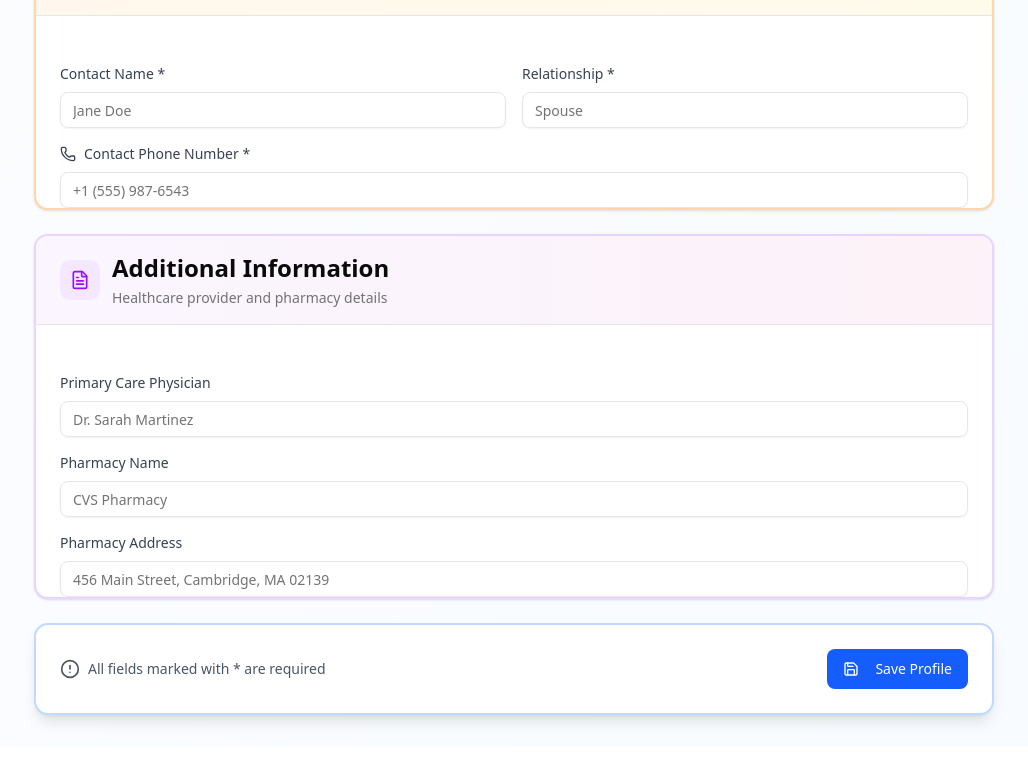
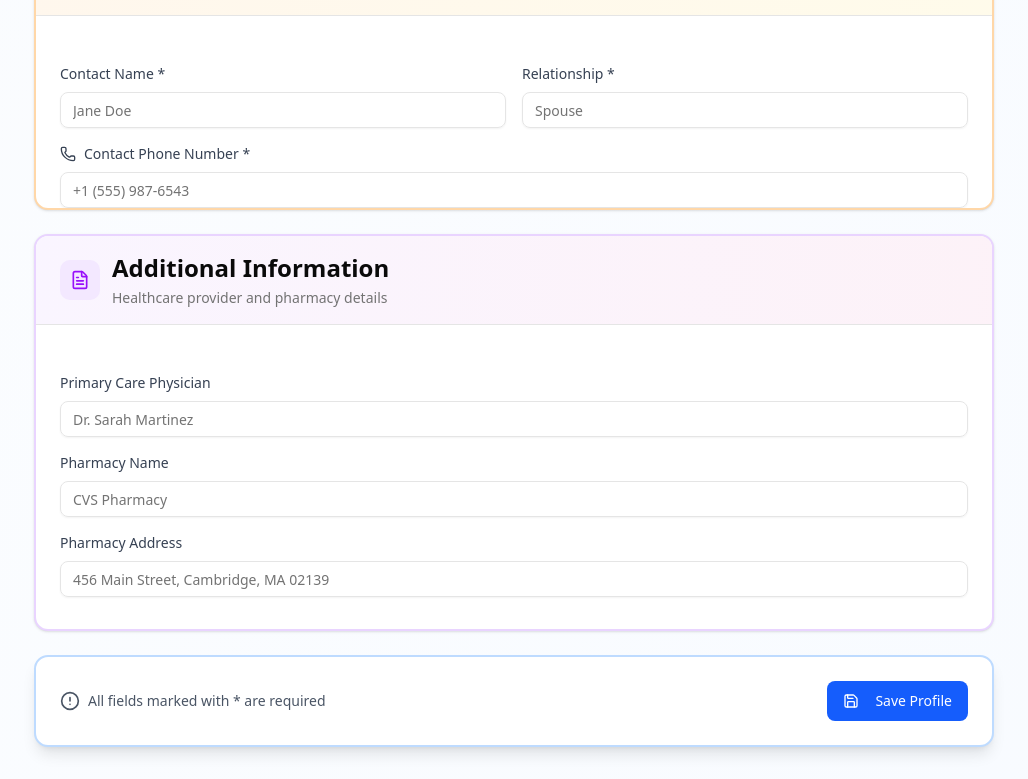
Before and after one commit to nkkrnkl/carepilot, a Next.js app: page /profile in a window 1280 px wide. Shown: the part 1800-2579 px from the top of the page, without its empty margins (126-1154 px from the left). Before the commit the page ends 2547 px from the top, so only its background shows below. Built offline with nearby package versions, Linux system fonts and the light colour scheme.

Commit message:
Add bottom padding to last section on profile page for better spacing

```diff
--- a/app/profile/page.tsx
+++ b/app/profile/page.tsx
@@ -597,7 +597,7 @@ export default function ProfilePage() {
                 </div>
               </div>
             </div>
-            <CardContent className="pt-6 space-y-4">
+            <CardContent className="pt-6 pb-8 space-y-4">
               <div>
                 <label className="text-sm font-medium text-gray-700 mb-2 block">
                   Primary Care Physician
```
Also changed, not shown: 1 other file (tests, documents, lock files or other folders).
